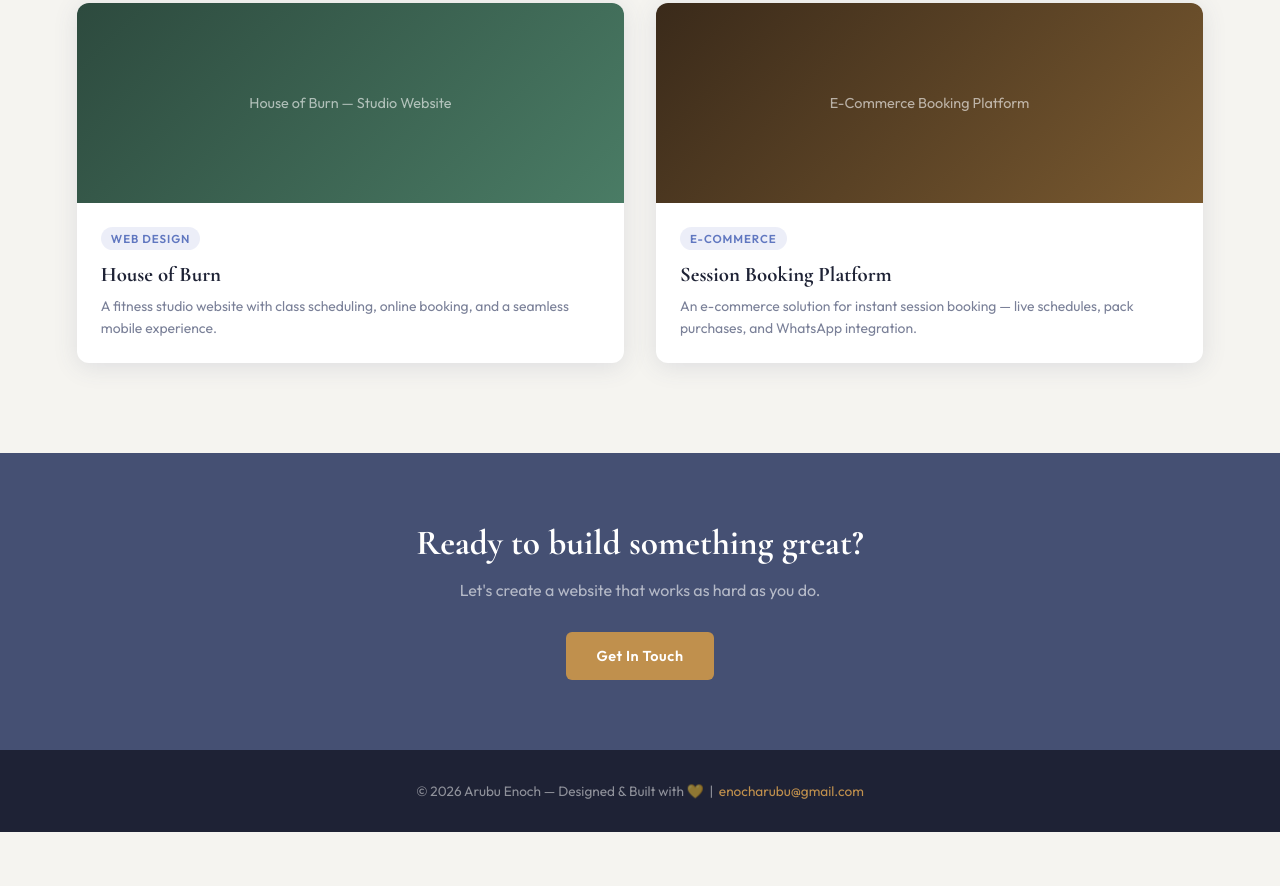
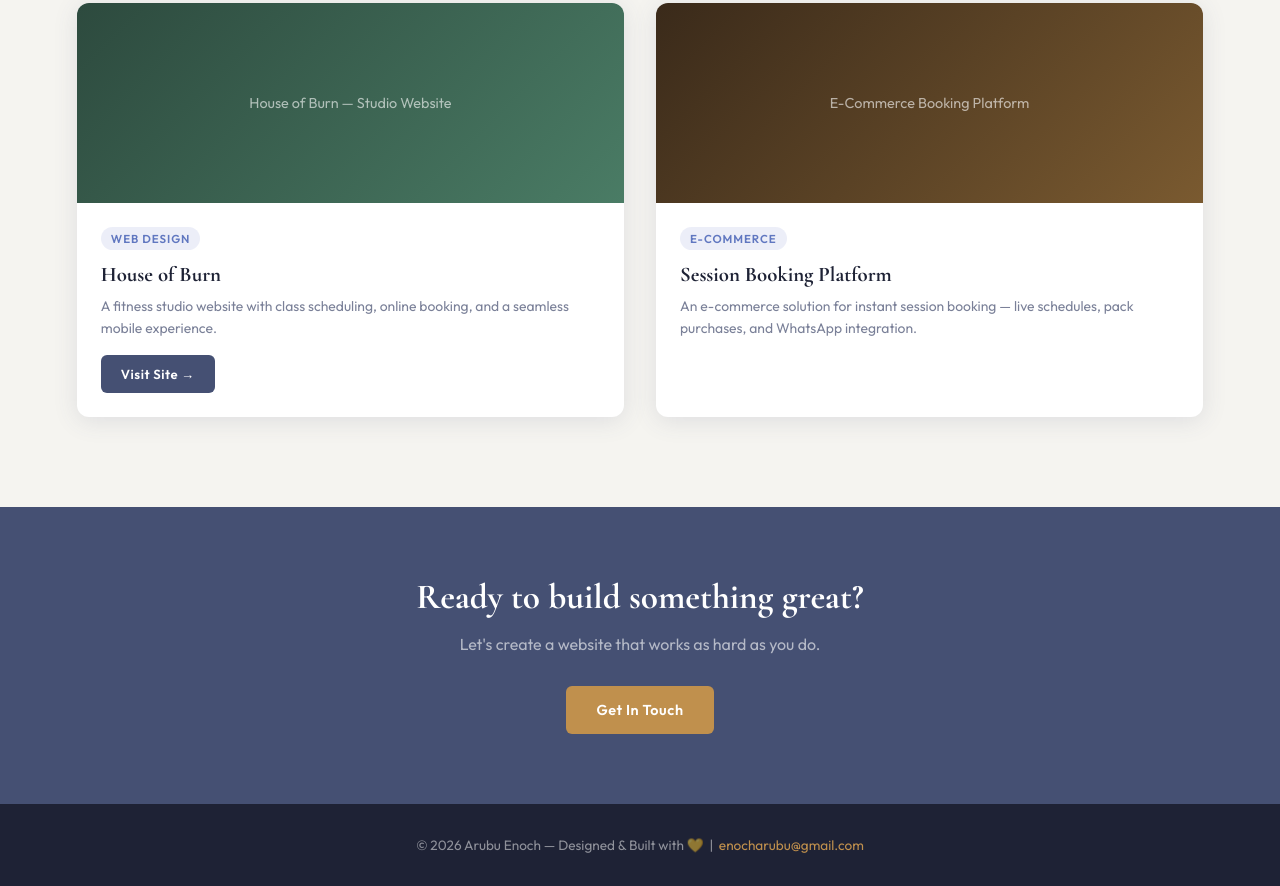
Before and after one commit to hendrixdrip/enocharubu, a plain HTML site: page index.html in a window 1280 px wide. Shown: the part 2616-3502 px from the top of the page. Before the commit the page ends 3448 px from the top, so only its background shows below. Drawn offline with nearby package versions, Linux system fonts and the light colour scheme.

Commit message:
Add files via upload

```diff
--- a/index.html
+++ b/index.html
@@ -159,6 +159,7 @@
             <span class="portfolio-tag">Web Design</span>
             <h3>House of Burn</h3>
             <p>A fitness studio website with class scheduling, online booking, and a seamless mobile experience.</p>
+            <a href="https://www.houseofburnpilates.com" target="_blank" rel="noopener" class="btn btn-dark" style="margin-top:1rem; font-size:0.82rem; padding:9px 18px;">Visit Site →</a>
           </div>
         </div>
         <div class="portfolio-card">
```
